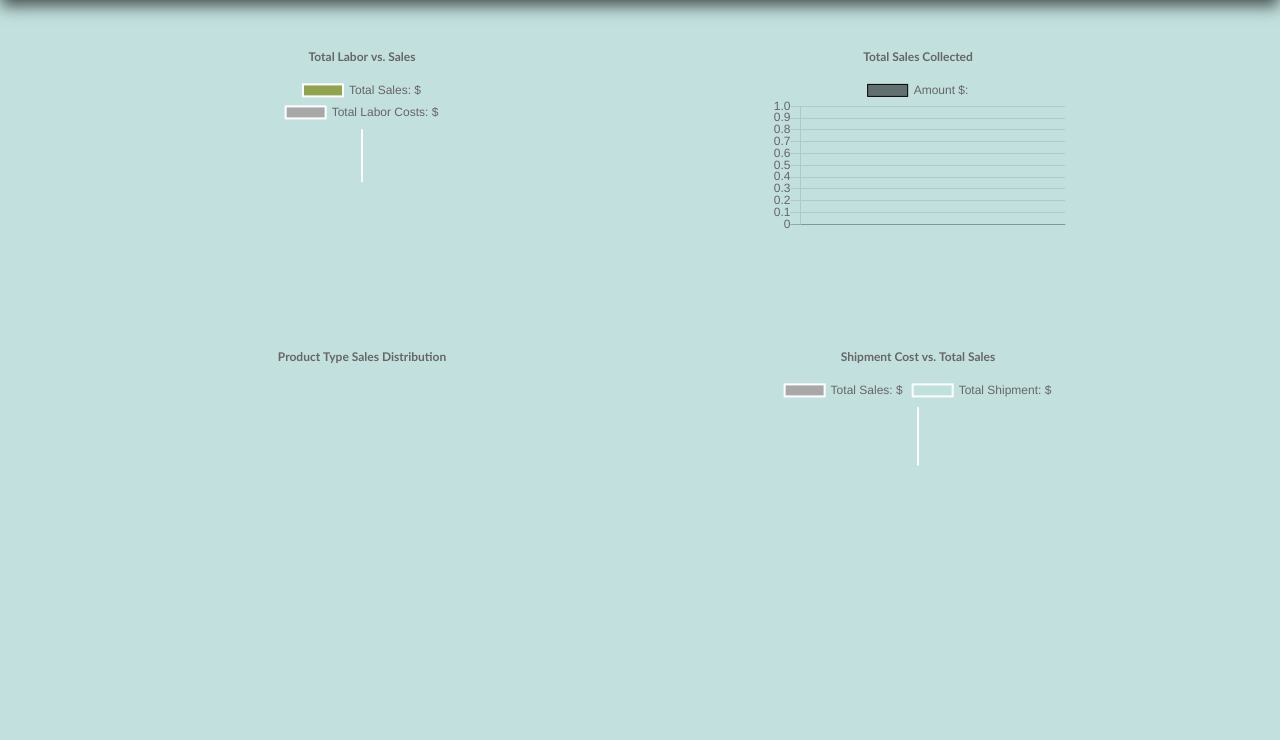
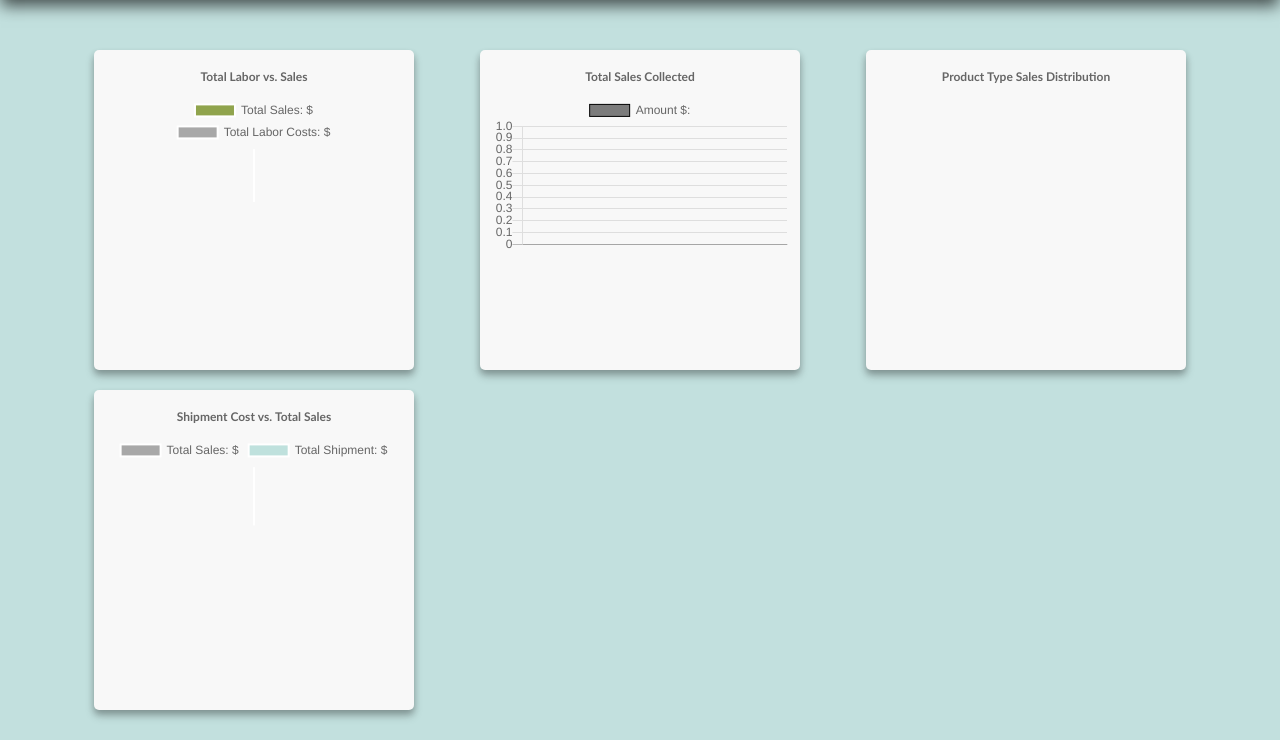
Before and after one commit to CSUF-Computer-Science/super-duper-spork, a Django app: page / in a window 1280 px wide. Shown: the part 200-940 px from the top of the page. Before the commit the page ends 666 px from the top, so only its background shows below. Run offline with Django 3.2, Linux system fonts and the light colour scheme; the visitor is signed in with stand-in values (Sample User, id 1); data that the repository does not hold is empty; some libraries are stand-ins or nearby versions.

Commit message:
so dashing

```diff
--- a/sporkify/frontend/templates/dashboard.html
+++ b/sporkify/frontend/templates/dashboard.html
@@ -8,8 +8,8 @@
 {%endblock%}
 
 {% block content %}
-<div class='grid-container'>
-  <div id="laborcostContainer">
+<div class='dash'>
+  <div class="dashCard" id="laborcostContainer">
       <canvas id="laborcostDoughnut" width="300" height="300"></canvas>
       <script>
           var dv = document.getElementById("laborcostDoughnut")
@@ -42,7 +42,7 @@
           };
       </script>
   </div>
-  <div id="grossSalesContainer">
+  <div class="dashCard" id="grossSalesContainer">
       <canvas id="grossSalesBar" width="300" height="200"></canvas>
       <script>
           var gv = document.getElementById("grossSalesBar")
@@ -83,7 +83,7 @@
           };
       </script>
   </div>
-  <div id ="ProductTypeSalesContainer">
+  <div  class="dashCard" id ="ProductTypeSalesContainer">
       <canvas id="ProductType_doughnut" width="300" height="300"></canvas>
       <script>
           var psv = document.getElementById("ProductType_doughnut")
@@ -125,7 +125,7 @@
           };
       </script>
   </div>
-  <div id ="ProductTypeSalesContainer">
+  <div class="dashCard" id ="ProductTypeSalesContainer">
     <canvas id="shipmentcostDoughnut" width="300" height="300"></canvas>
     <script>
         var sv = document.getElementById("shipmentcostDoughnut")
--- a/sporkify/frontend/views.py
+++ b/sporkify/frontend/views.py
@@ -412,7 +412,7 @@ def inventory(request):
         "shift": Shift.objects.all(),
         "product_types": Product_Type.objects.all(),
         "conditions": Condition.objects.all(),
-
+        "shipments":Shipment.objects.all(),
         "total_sales": total_sales(),
         # Grabs only the first open product code
         "product_code": Open_Product_Code.objects.all()[:1]
@@ -466,15 +466,7 @@ def addToExistingShipment(request):
         nSale.save()
         inventoryItem.delete()
 
-    return render(request, 'inventory.html', {
-        "items": Inventory.objects.all(),
-        "vendors": Vendor.objects.all(),
-        "channels": Sale_Site.objects.all(),
-        "employee": Employee.objects.all(),
-        "shift": Shift.objects.all(),
-        "product_types": Product_Type.objects.all(),
-        "conditions": Condition.objects.all()
-    })
+    return redirect("/inventory/")
 
 
 @login_required
@@ -510,15 +502,7 @@ def addNewShipment(request):
             nSale.save()
             inventoryItem.delete()
 
-    return render(request, 'inventory.html', {
-        "items": Inventory.objects.all(),
-        "vendors": Vendor.objects.all(),
-        "channels": Sale_Site.objects.all(),
-        "employee": Employee.objects.all(),
-        "shift": Shift.objects.all(),
-        "product_types": Product_Type.objects.all(),
-        "conditions": Condition.objects.all()
-    })
+    return redirect("/inventory/")
 
 
 @login_required
--- a/sporkify/static/stylesheets/dashboard.css
+++ b/sporkify/static/stylesheets/dashboard.css
@@ -1,11 +1,20 @@
 #contentContainer{
-
   box-shadow: inset 0px 0px 10px rgba(0,0,0,0.0);
   background: none;
 }
-.grid-container {
-  display: grid;
-  grid-template-columns: auto auto;
-  justify-items: center;
+.dash{
+  display: flex;
+  flex-direction: row;
+  flex-wrap: wrap;
+  justify-content: space-between;
   padding: 10px;
 }
+.dashCard{
+  margin: 10px;
+  background-color: white;
+  border-radius: 5px;
+  padding: 10px;
+  margin: 10px;
+  box-shadow: 0 4px 6px 0 rgba(0, 0, 0, 0.2), 0 6px 10px 0 rgba(0, 0, 0, 0.19);
+  background-color:#F8F8F8;
+}
```
